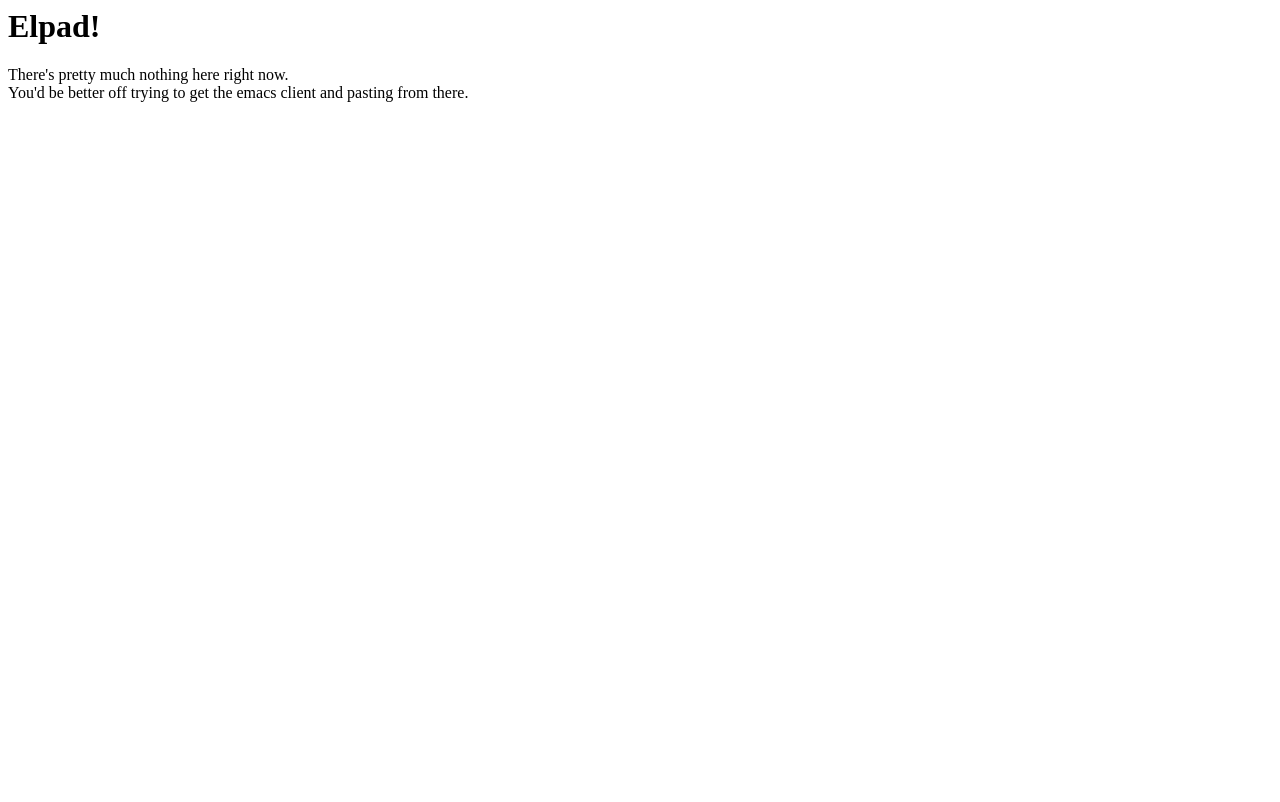
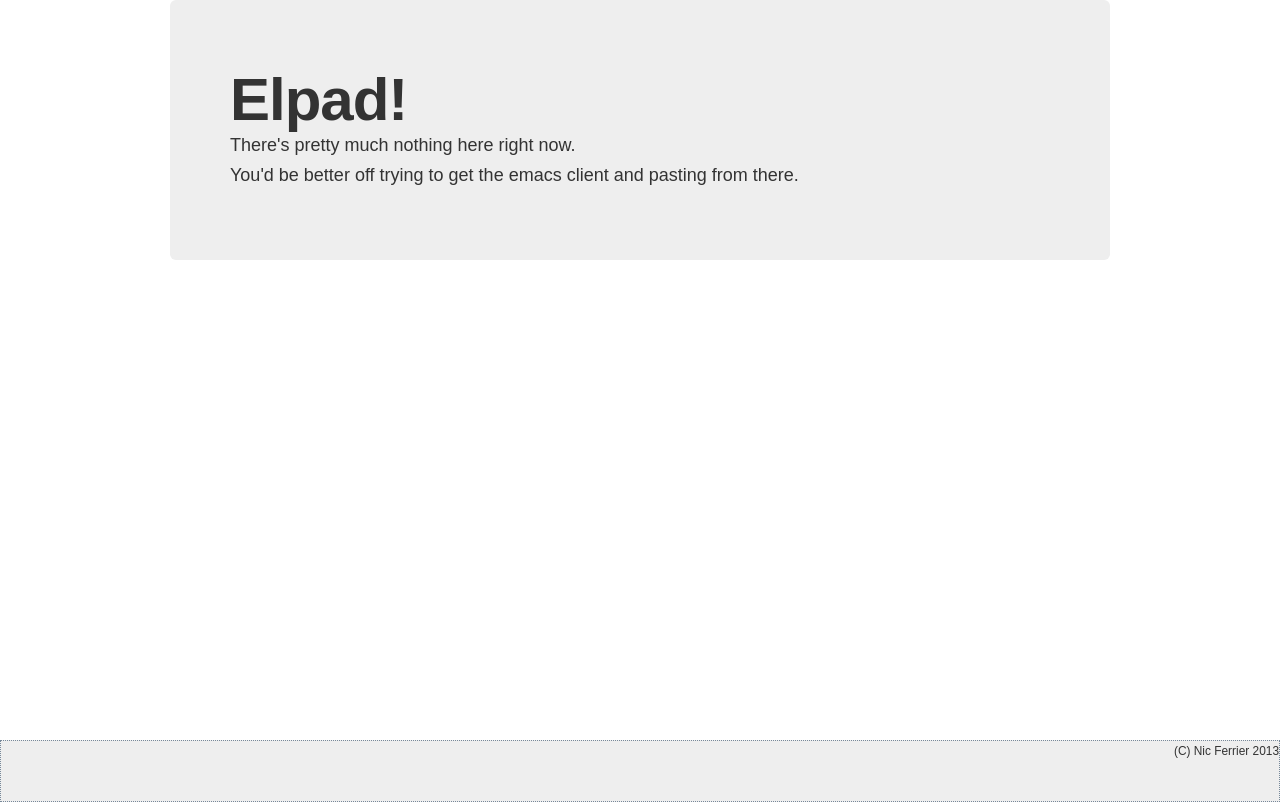
Before and after one commit to nicferrier/elpad, a plain HTML site: page index.html in a window 1280 px wide. Drawn offline with nearby package versions, Linux system fonts and the light colour scheme; files that its build step writes are made by us from their sources.

Commit message:
fix up index.html with footer (from http://twitter.github.com/bootstrap/examples/sticky-footer.html)

```diff
--- a/index.html
+++ b/index.html
@@ -1,15 +1,26 @@
-<html>
+<!doctype html>
+<html xmlns="http://www.w3.org/1999/xhtml">
     <head>
+        <title>Elpad - live editing text</title>
+        <link rel="stylesheet" href="/-/bootstrap.css" type="text/css"/>
+        <link rel="stylesheet" href="/-/style.css" type="text/css"/>
     </head>
     <body>
+        <div id="out">
+            <div class="container">
+                <div class="hero-unit">
                     <h1>Elpad!</h1>
                     <p>There's pretty much nothing here right now.<br/>
                     You'd be better off trying to get the emacs client and pasting from there.</p>
+                </div>
+            </div>
+            <div id="push"></div>
+        </div>
+        <footer>
+            <small class="copyright">(C) Nic Ferrier 2013</small>
+        </footer>
     </body>
-<script src="/jquery.js" language="Javascript">
-</script>
-<script src="/diff.js" language="Javascript">
-</script>
-<script src="/app.js" language="Javascript">
-</script>
+    <script src="/-/jquery.js"    language="Javascript"></script>
+    <script src="/-/bootstrap.js" language="Javascript"></script>
+    <script src="/-/elpad.js"     language="Javascript"></script>
 </html>
--- a/style.css
+++ b/style.css
@@ -1,5 +1,33 @@
+html, body {
+    height: 100%;
+}
+
 body {
     font-family: sans-serif;
+}
+
+#out {
+    min-height: 100%;
+    height: auto !important;
+    height: 100%;
+    /* Negative indent footer by it's height */
+    margin: 0 auto -60px;
+}
+
+#push, footer {
+    height: 60px;
+}
+
+footer {
+    background-color: #eeeeee;
+    border: dotted thin LightSlateGrey;
+    clear: both;
+    padding: 1em, 1em, 10em;
+    margin: 1em, 1em;
+}
+
+.copyright {
+    float: right;
 }
 
 .hidden {
@@ -9,13 +37,3 @@ body {
 ul#pad-list li {
     list-style-type: none;
 }
-
-footer {
-    clear: both;
-    margin-top: 5em;
-    padding-top: 2em;
-    background-color: #eeeeee;
-    border: dotted thin LightSlateGrey;
-    padding-bottom: 10em;
-    bottom: 0;
-}
```
Also changed, not shown: 1 other file. Lines whose indentation alone changed are shown as unchanged.
